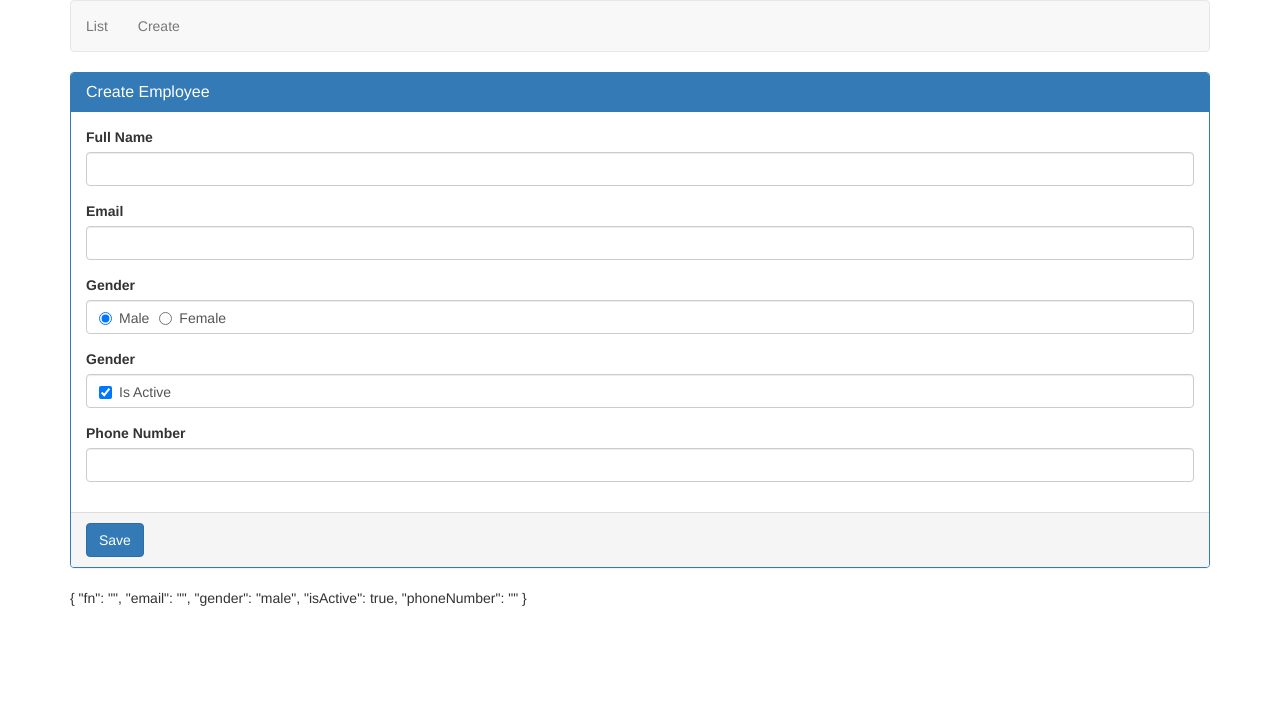
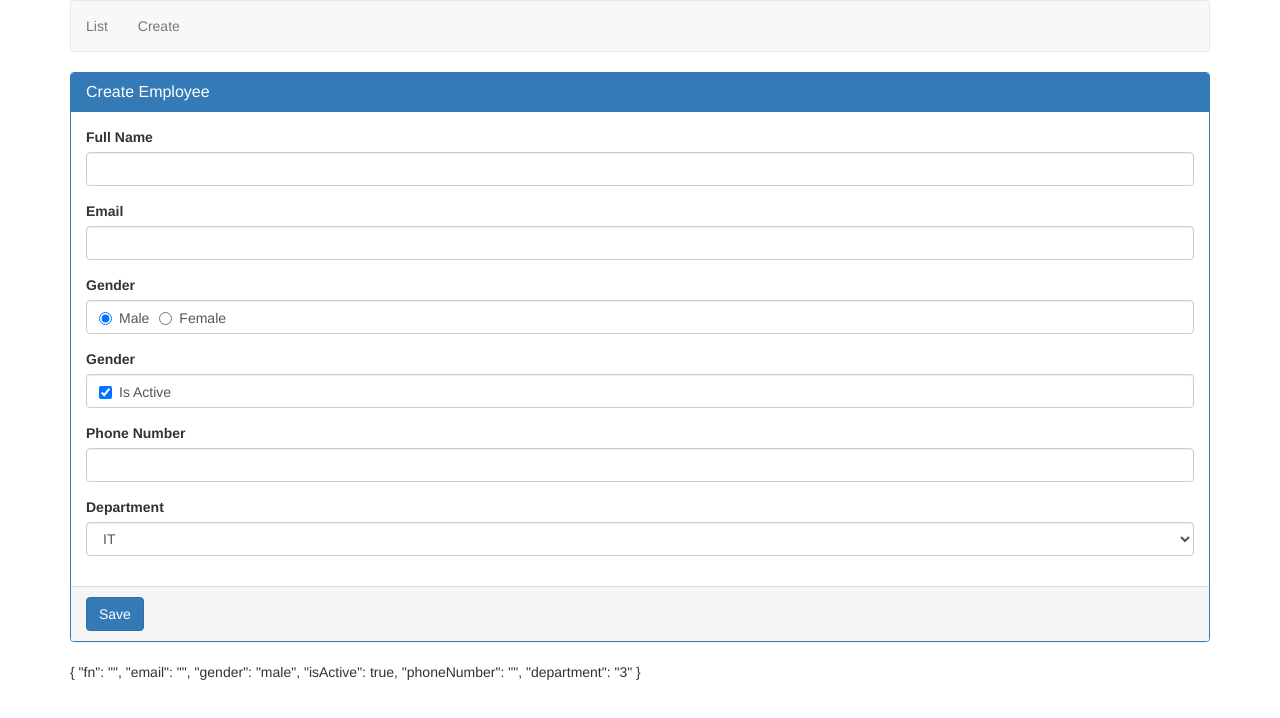
Before and after one commit to AdilRaj/angulardemo, an Angular app: page /emp/create in a window 1280 px wide. Shown: the top 718 px of the page. Built offline with nearby package versions, Linux system fonts and the light colour scheme.

Commit message:
Tutorial 8: Select Form Attribute
we create a select html tag
map it with a angular class property using ngModel
we control its default check by assign value to class level property
when we disable html tag its model value was not able to set in ngModel

```diff
--- a/src/app/employees/create-employee.component.html
+++ b/src/app/employees/create-employee.component.html
@@ -45,6 +45,18 @@
         <label for="phoneNumber">Phone Number</label>
         <input class="form-control" [(ngModel)]="phoneNumber" name="phoneNumber" id="phoneNumber" type="text"/>
       </div>
+
+      <div class="form-group">
+        <label for="department">
+          Department
+        </label>
+        <select id="department" name="department" [(ngModel)]="department" class="form-control">
+          <option value="1">Help Desk</option>
+          <option value="2">HR</option>
+          <option value="3">IT</option>
+          <option value="4">Payroll</option>
+        </select>
+      </div>
     </div>
 
     <div class="panel-footer">
--- a/src/app/employees/create-employee.component.ts
+++ b/src/app/employees/create-employee.component.ts
@@ -12,6 +12,7 @@
   fullName = '';
   phoneNumber = '';
   isActive = true;
+  department = '3';
   constructor() { }
 
   ngOnInit() {
```
